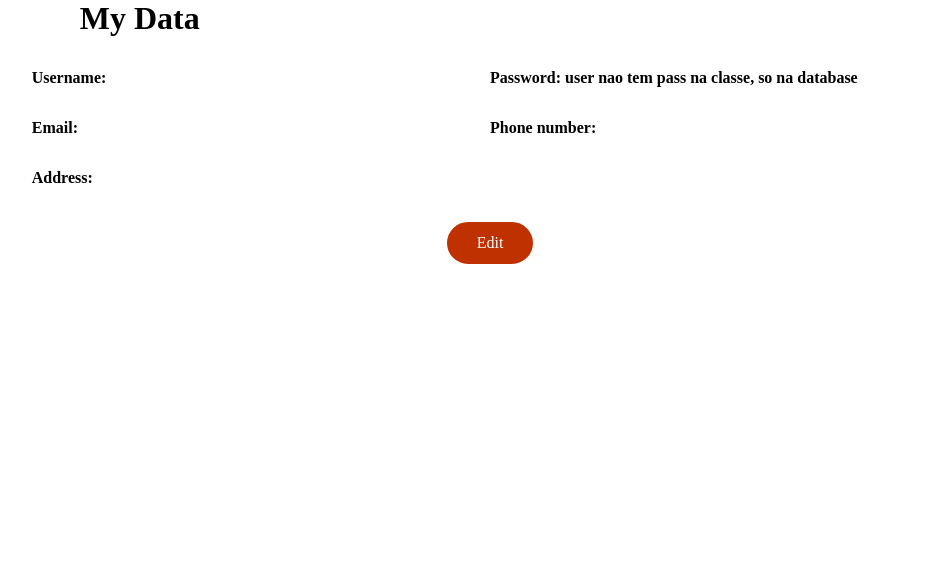
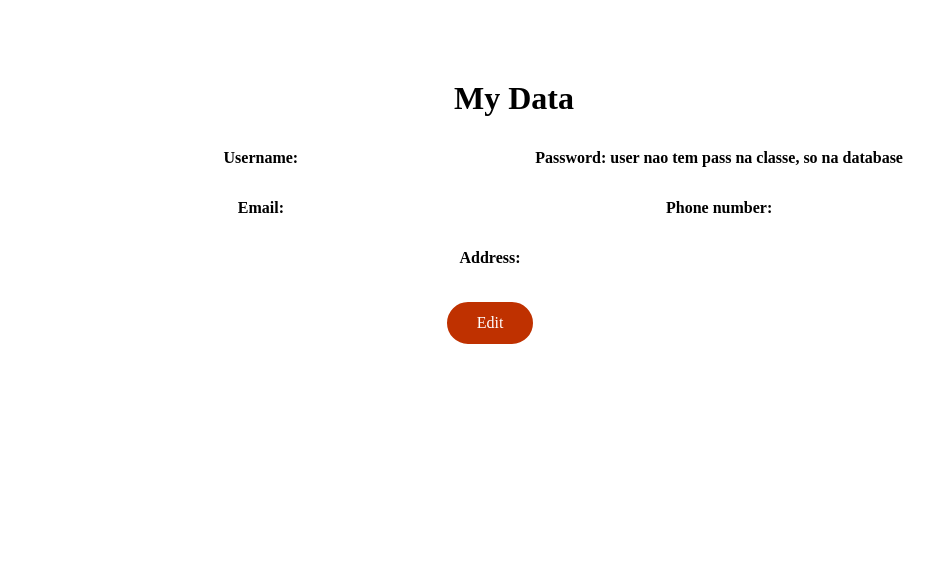
Before and after one commit to TiagoBranquinho/LTW_Project, a PHP site: page /user.php in a window 1280 px wide. Shown: the part 96-683 px from the top of the page, without its empty margins (150-1084 px from the left). Run offline with PHP 8.4, Linux system fonts and the light colour scheme; the visitor is signed in with stand-in values (Sample User, id 1); data comes from the database, SQL or seed files in the repository; both versions use the stored data as it was after the commit; data that the repository does not hold is empty.

Commit message:
small changes

```diff
--- a/css/style.css
+++ b/css/style.css
@@ -470,11 +470,13 @@
     row-gap: 2em;
     place-self: center;
     place-content: center;
+    margin-top: 5em;
 }
 
 .userdata > *, .edituser > *:not(button){
     width: 50%;
     box-sizing: border-box;
+    text-align: center;
 }
 
 .userdata > h1, .userdata > h4:nth-of-type(5), .edituser h1, .edituser > label:nth-of-type(5){
```
Also changed, not shown: database/database.db.
